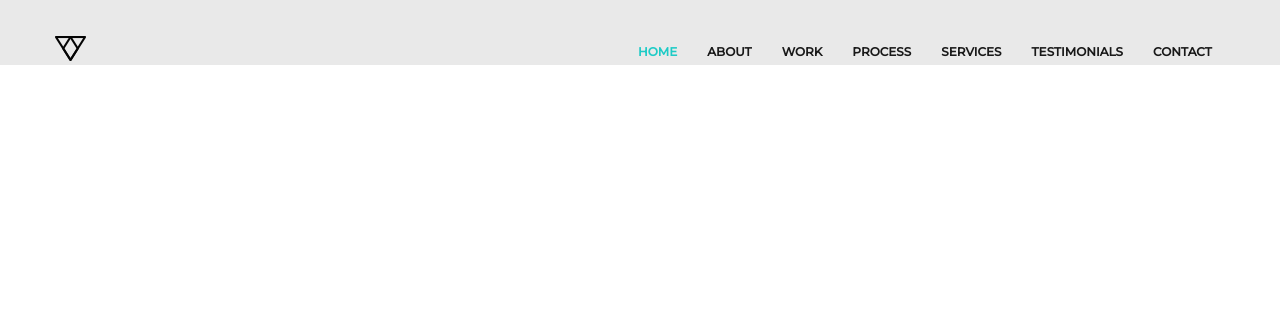
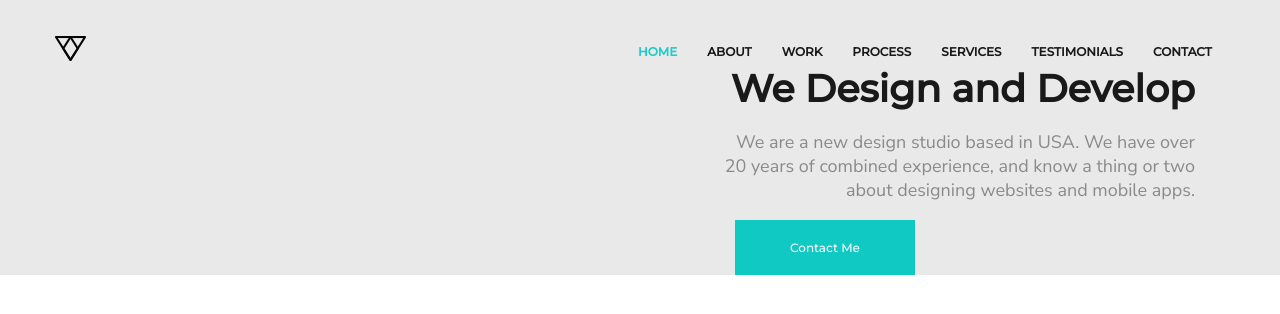
Before and after one commit to DeSephyr/learnPSD, a plain HTML site: page index.html in a window 1280 px wide. Drawn offline with Linux system fonts and the light colour scheme.

Commit message:
half banner

```diff
--- a/css/main.css
+++ b/css/main.css
@@ -66,8 +66,39 @@ ul, li {
 }
 
 
-
 .logo {
     margin-left: 0;
     margin-right: 522px;
 }
+
+.banner h1 {
+    font-size: 38px;
+    text-align: right;
+    margin-right: 30px;
+}
+
+.banner p {
+    font-family: 'Nunito Sans', sans-serif;
+    font-size: 18px;
+    color: #8a8a8a;
+    text-align: right;
+    margin-right: 30px;
+}
+
+.buttonLink {
+    color: #FFF;
+    background: #10c9c3;
+    font-size: 12px;
+    margin-right: 0 auto;
+    margin-left: 680px;
+    width: 180px;
+    display: block;
+    text-align: center;
+    padding: 20px 0;
+    transition: all 0.5s ease;
+
+}
+
+.buttonLink:hover{
+    background: #18a7a2;
+}
--- a/index.html
+++ b/index.html
@@ -8,6 +8,7 @@
     <title>DeSephyr's Developer</title>
     <link rel="stylesheet" href="css/main.css">
     <link href="https://fonts.googleapis.com/css?family=Montserrat:500&amp;subset=cyrillic" rel="stylesheet">
+    <link href="https://fonts.googleapis.com/css?family=Nunito+Sans" rel="stylesheet">
 </head>
 
 <body>
@@ -59,6 +60,13 @@
                 </div>
             </nav>
             <div class="banner">
+                <h1>We Design and Develop</h1>
+                <p>We are a new design studio based in USA. We have over <br>
+                    20 years of combined experience, and know a thing or two <br>
+                    about designing websites and mobile apps.</p>
+                <a href="#" class="buttonLink">
+                    Contact Me
+                </a>
 
             </div>
         </div>
```
